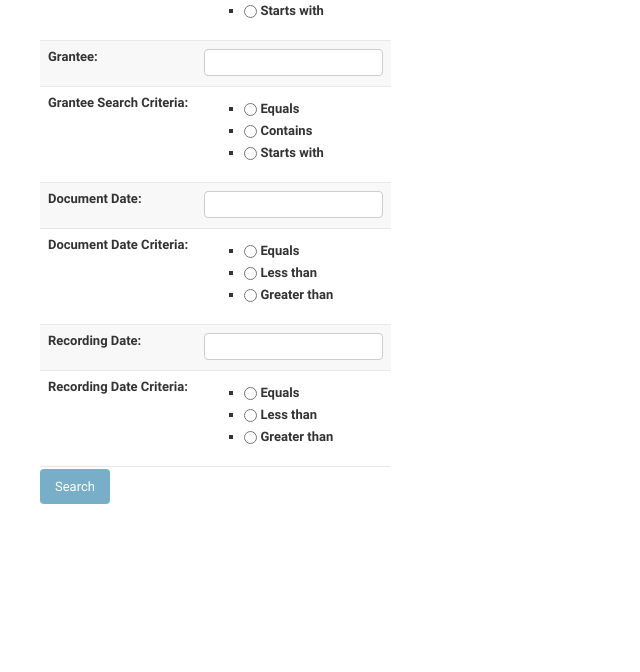
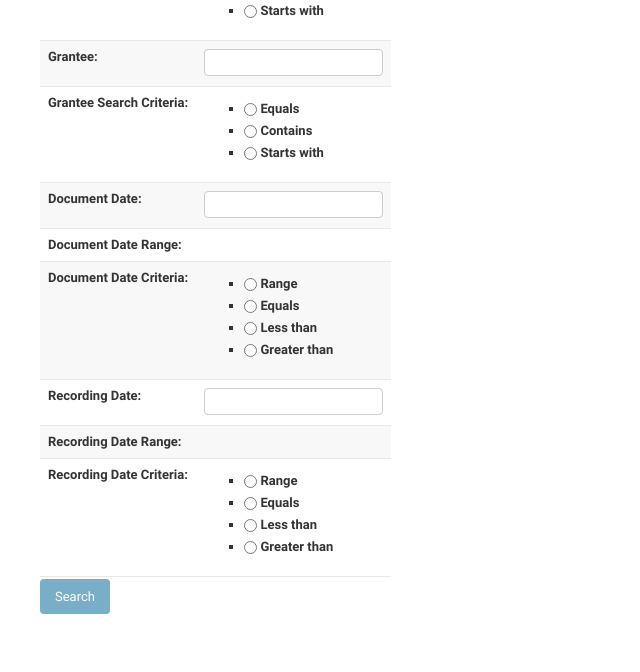
Before and after one commit to grendelshmoo/C4D, a Django app: page /search/ in a window 1280 px wide. Shown: the part 724-1396 px from the top of the page, without its empty margins (0-640 px from the left). Before the commit the page ends 1228 px from the top, so only its background shows below. Run offline with Django 3.2, Linux system fonts and the light colour scheme; the visitor is signed in with stand-in values (Sample User, id 1); some libraries are stand-ins or nearby versions.

Commit message:
Add date range search functionality

```diff
--- a/C4D/forms.py
+++ b/C4D/forms.py
@@ -34,8 +34,10 @@ class SearchForm(forms.Form):
     grantee = forms.CharField(max_length=100, label="Grantee", required=False)
     grantee_sel = forms.ChoiceField(widget=RadioSelect(), choices=[['grantee_eq', 'Equals'], ['grantee_cont', 'Contains'], ['grantee_starts', 'Starts with']], label="Grantee Search Criteria", required=False)
     document_date = forms.DateField(label="Document Date", required=False)
-    dd_sel = forms.ChoiceField(widget=RadioSelect(), choices=[['dd_eq', 'Equals'], ['dd_less', 'Less than'], ['dd_greater', 'Greater than']], label="Document Date Criteria", required=False)
+    document_date_range = forms.DateField(label="Document Date Range", required=False)
+    dd_sel = forms.ChoiceField(widget=RadioSelect(attrs={'onclick': 'ddRange()'}), choices=[['dd_range', 'Range'], ['dd_eq', 'Equals'], ['dd_less', 'Less than'], ['dd_greater', 'Greater than']], label="Document Date Criteria", required=False)
     recording_date = forms.DateField(label="Recording Date", required=False)
-    rd_sel = forms.ChoiceField(widget=RadioSelect(), choices=[['rd_eq', 'Equals'], ['rd_less', 'Less than'], ['rd_greater', 'Greater than']], label="Recording Date Criteria", required=False)
+    recording_date_range = forms.DateField(label="Recording Date Range", required=False)
+    rd_sel = forms.ChoiceField(widget=RadioSelect(attrs={'onclick': 'rdRange()'}), choices=[['rd_range', 'Range'], ['rd_eq', 'Equals'], ['rd_less', 'Less than'], ['rd_greater', 'Greater than']], label="Recording Date Criteria", required=False)
     #start_date = forms.DateField(required=False)
     #end_date = forms.DateField(required=False)
--- a/C4D/templates/search.html
+++ b/C4D/templates/search.html
@@ -4,7 +4,7 @@
   <h1>Search Criteria</h1>
   <form name='search_form' action="." method="post">
       {% csrf_token %}
-      <table>
+      <table id='search-table'>
       {{ search_form.as_table }}
       </table>
       <input type="submit" value="Search" />
--- a/C4D/views.py
+++ b/C4D/views.py
@@ -95,7 +95,13 @@ def search(request):
             if search_form.cleaned_data['document_date']:
                 dd = str(search_form.cleaned_data['document_date'])
                 if search_form.cleaned_data['dd_sel']:
-                    if request.POST.get('dd_sel') == 'dd_eq':
+                    if request.POST.get('dd_sel') == 'dd_range':
+                        if search_form.cleaned_data['document_date_range']:
+                            lte_range = str(search_form.cleaned_data['document_date_range'])
+                            query.append('document_date__gte=' + dd + '&document_date__lte=' + lte_range)
+                        else:
+                            query.append('document_date__gte=' + dd)
+                    elif request.POST.get('dd_sel') == 'dd_eq':
                         query.append('document_date=' + dd)
                     elif request.POST.get('dd_sel') == 'dd_less':
                         query.append('document_date__lte=' + dd)
@@ -106,7 +112,13 @@ def search(request):
             if search_form.cleaned_data['recording_date']:
                 rd = str(search_form.cleaned_data['recording_date'])
                 if search_form.cleaned_data['rd_sel']:
-                    if request.POST.get('rd_sel') == 'rd_eq':
+                    if request.POST.get('rd_sel') == 'rd_range':
+                        if search_form.cleaned_data['recording_date_range']:
+                            lte_range = str(search_form.cleaned_data['recording_date_range'])
+                            query.append('recording_date__gte=' + rd + '&recording_date__lte=' + lte_range)
+                        else:
+                            query.append('document_date__gte=' + dd)
+                    elif request.POST.get('rd_sel') == 'rd_eq':
                         query.append('recording_date=' + rd)
                     elif request.POST.get('rd_sel') == 'rd_less':
                         query.append('recording_date__lte=' + rd)
--- a/static/js/app.js
+++ b/static/js/app.js
@@ -1,15 +1,34 @@
-  function toggleSearchForm() {
-    if ($('.search-field').is(':hidden')){
-      $('.search-field').show();
-      $('.search-icon').html('[-]');
+  function initPage(){
+	   $("#id_document_date_range").hide();
+     $('#id_recording_date_range').hide();
+  }
+
+  function ddRange() {
+    var value = $('input[name=dd_sel]:checked').val();
+
+    if (value === 'dd_range') {
+      if($('#id_document_date_range').is(':hidden')) {
+        $('#id_document_date_range').show();
+      } else {
+        $('#id_document_date_range').hide();
+      }
     } else {
-      $('.search-field').hide();
-      $('.search-icon').html('[+]');
+      $('#id_document_date_range').hide();
     }
   }
 
-  function initPage(){
-	   $(".search-field").hide();
+  function rdRange() {
+    var value = $('input[name=rd_sel]:checked').val()
+
+    if (value === 'rd_range') {
+      if($('#id_recording_date_range').is(':hidden')) {
+        $('#id_recording_date_range').show();
+      } else {
+        $('#id_recording_date_range').hide();
+      }
+    } else {
+      $('#id_recording_date_range').hide();
+    }
   }
 
   $(document).ready(function() { initPage(); });
```
